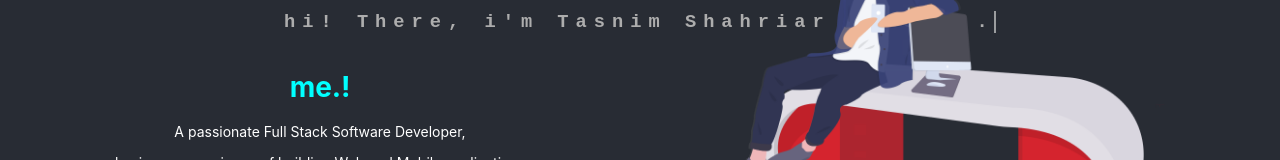
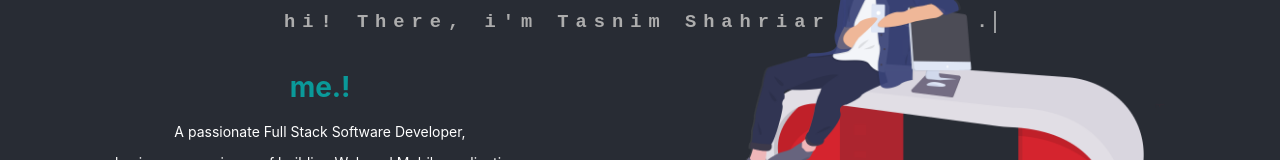
Before and after one commit to akashsdk/developer-info, a React (Create React App) app: page / in a window 1280 px wide. Shown: the part 175-335 px from the top of the page. Built offline with nearby package versions, Linux system fonts and the light colour scheme.

Commit message:
Update index.js

```diff
--- a/src/Screen/index.js
+++ b/src/Screen/index.js
@@ -31,7 +31,7 @@ export default function index() {
       <div>
         <Layout className="HomeLayout">
           <div style={{ flex: 1, flexDirection: "row" }}>
-            <h1 style={{ color: "aqua" }}>me.!</h1>
+            <h1 style={{ color: "rgb(10, 153, 153)" }}>me.!</h1>
             <p style={{ color: "#fff" }}>
               A passionate Full Stack Software Developer,
             </p>
```
